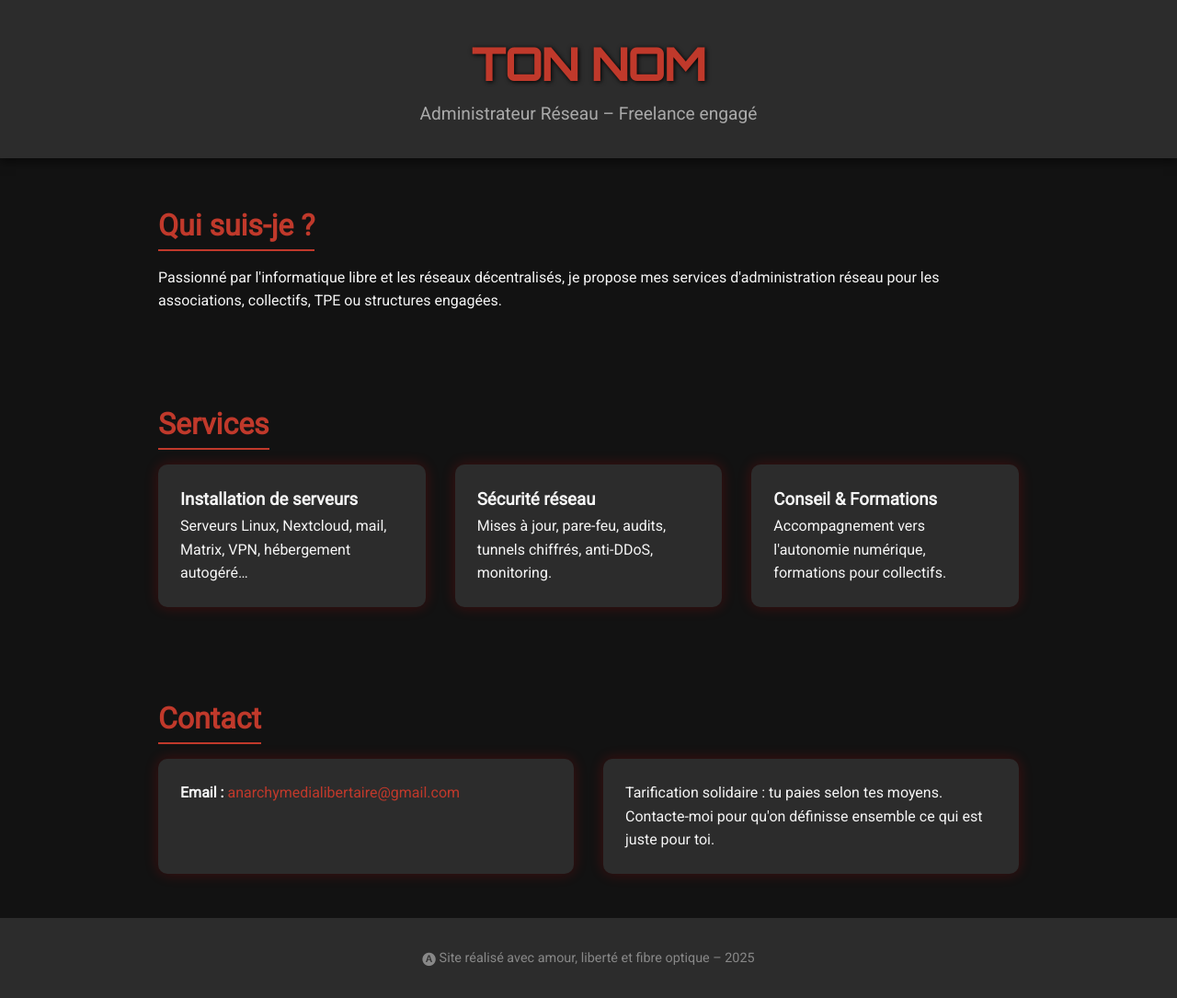
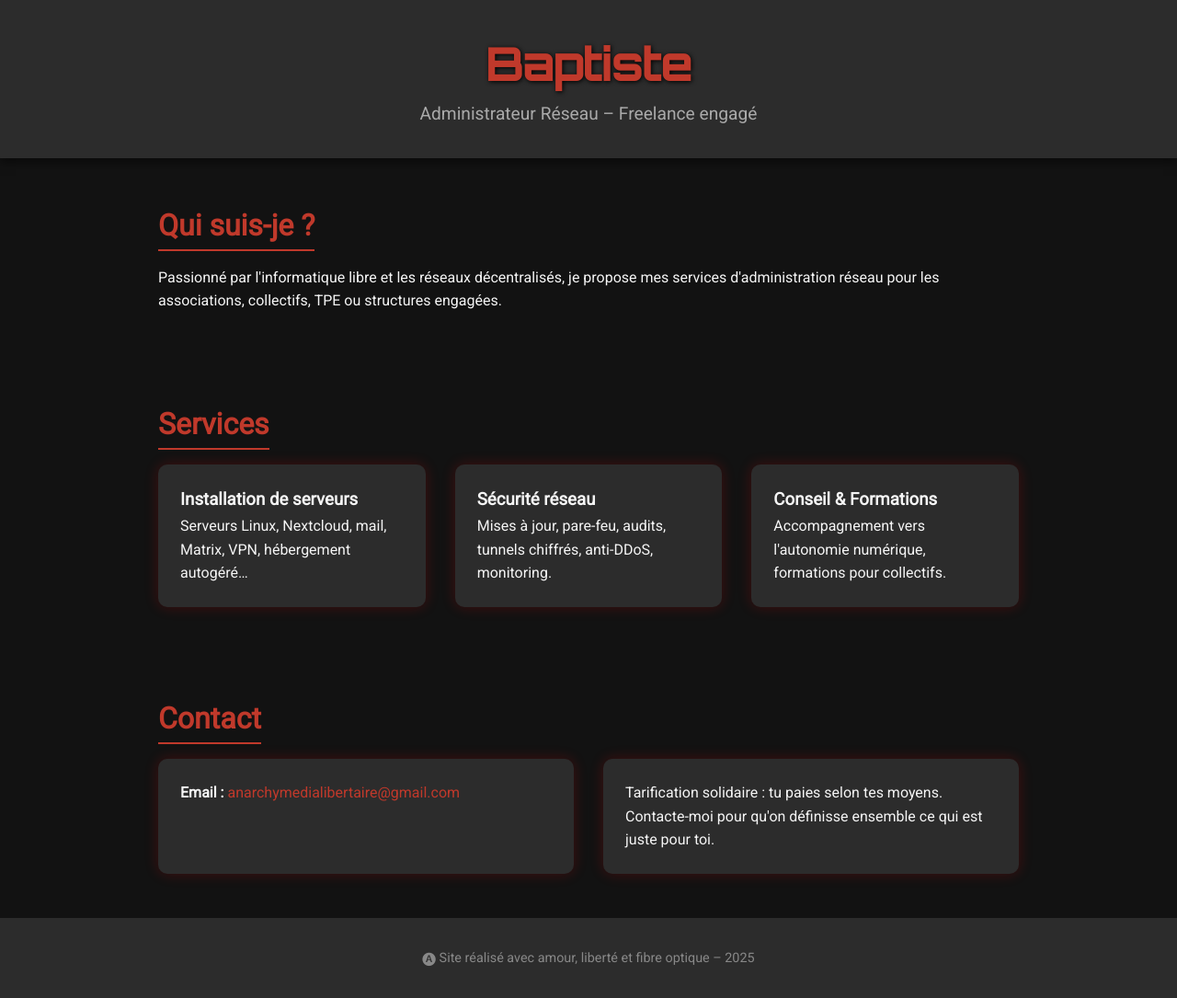
Before and after one commit to AnARCHIS12/Librenet, a plain HTML site: page index.html in a window 1280 px wide. Shown: the whole page at 92% size. Drawn offline with Linux system fonts and the light colour scheme.

Commit message:
Update index.html

```diff
--- a/index.html
+++ b/index.html
@@ -104,7 +104,7 @@
 <body>
 
   <header>
-    <h1>TON NOM</h1>
+    <h1>Baptiste</h1>
     <p>Administrateur Réseau – Freelance engagé</p>
   </header>
 
```
